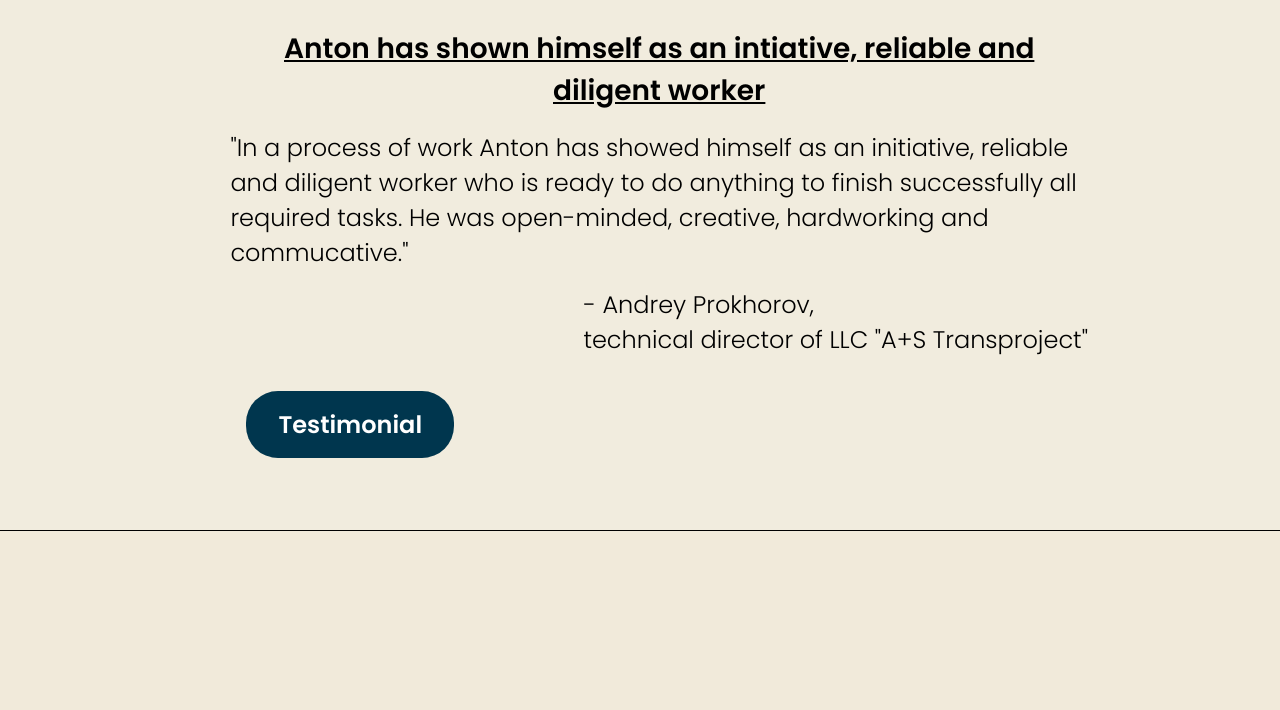
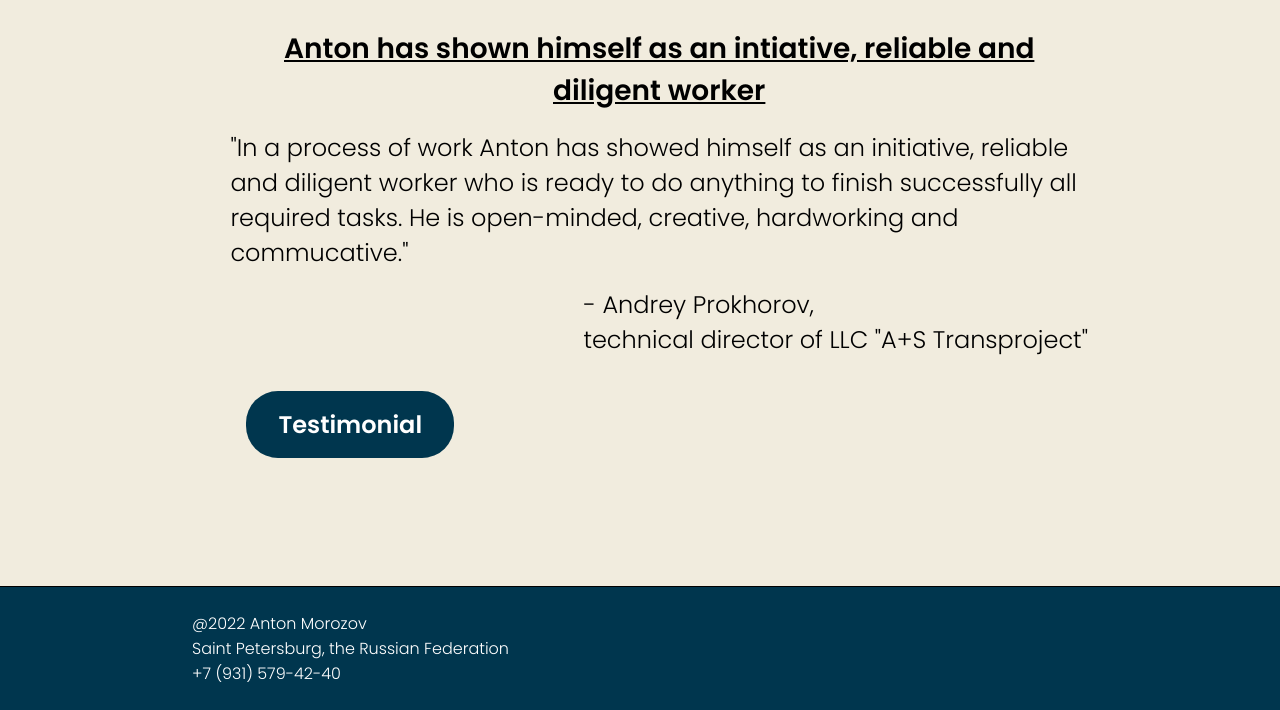
Before and after one commit to AnoMorCH/my-portfolio, a Python web app: template my-portfolio/templates/index.html in a window 1280 px wide. Shown: the part 3100-3810 px from the top of the page. Before the commit the page ends 3631 px from the top, so only its background shows below. Run offline with Jinja, Linux system fonts and the light colour scheme; the template is opened without the code that fills it, so the values that code supplies are empty; some libraries are stand-ins or nearby versions.

Commit message:
add footer

```diff
--- a/my-portfolio/static/style.css
+++ b/my-portfolio/static/style.css
@@ -698,6 +698,7 @@
 /* 6. Recognition */
 main > section.recognition {
   background-color: rgb(241, 236, 222);
+  padding-bottom: 5rem;
 }
 
 main > section.recognition > div.list > div {
@@ -792,6 +793,10 @@
 }
 
 @media (max-width: 550px) {
+  main > section.recognition {
+    padding-bottom: 3rem;
+  }
+
   main > section.recognition > div.list > div > img {
     max-width: 20rem;
     max-height: 20rem;
@@ -804,3 +809,14 @@
     margin-bottom: 1.5rem;
   }
 }
+
+/* 7. Footer */
+footer {
+  padding-left: 15vw;
+  padding-right: 15vw;
+  padding-top: 3vh;
+  padding-bottom: 3vh;
+  background-color: rgb(0, 54, 78);
+  color: white;
+  font-weight: 500;
+}
--- a/my-portfolio/templates/index.html
+++ b/my-portfolio/templates/index.html
@@ -314,7 +314,7 @@
               <p>
                 "In a process of work Anton has showed himself as an initiative,
                 reliable and diligent worker who is ready to do anything to
-                finish successfully all required tasks. He was open-minded,
+                finish successfully all required tasks. He is open-minded,
                 creative, hardworking and commucative."
               </p>
               <p class="signature">
@@ -328,6 +328,12 @@
       </section>
     </main>
 
+    <footer>
+      <p>@2022 Anton Morozov</p>
+      <p>Saint Petersburg, the Russian Federation</p>
+      <p>+7 (931) 579-42-40</p>
+    </footer>
+
     <script src="{{ url_for('static', filename='scripts/burger.js') }}"></script>
     <script src="{{ url_for('static', filename='scripts/navigation.js') }}"></script>
     <script src="{{ url_for('static', filename='scripts/projects.js') }}"></script>
```
